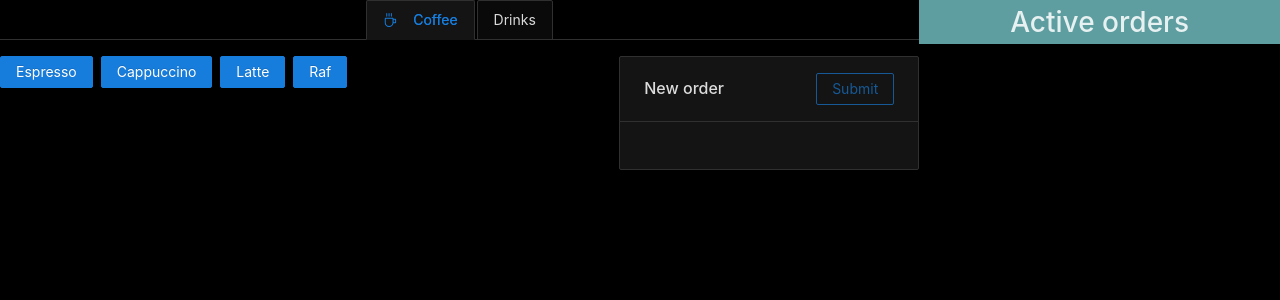
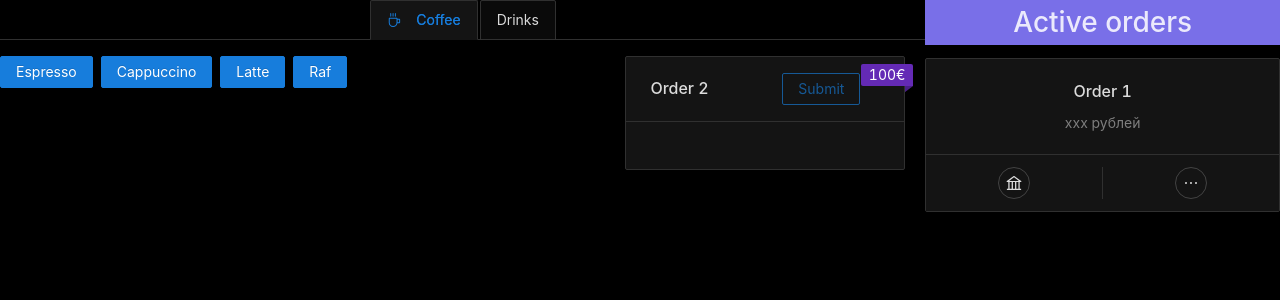
Before and after one commit to MarkTiukov/CoffeeApp, a React (Create React App) app in the folder coffee-app/: page / in a window 1280 px wide. Both pictures are taken after a click on the button "Submit". Shown: the top 300 px of the page. Built offline with nearby package versions, Linux system fonts and the light colour scheme.

Commit message:
active orders cards progress

```diff
--- a/coffee-app/src/app/store.js
+++ b/coffee-app/src/app/store.js
@@ -1,8 +1,10 @@
 import { configureStore } from '@reduxjs/toolkit';
 import newOrderSlice from '../slices/new_order_slice'
+import ordersSlice from '../slices/orders_slice';
 
 export default configureStore({
     reducer: {
         new_order: newOrderSlice,
+        orders: ordersSlice,
     },
 })
--- a/coffee-app/src/components/active_orders/active_orders.css
+++ b/coffee-app/src/components/active_orders/active_orders.css
@@ -1,4 +1,5 @@
 .active-orders-header {
     text-align: center;
-    background-color: cadetblue;
+    background-color: #796FE8;
+    height: 45px;
 }
--- a/coffee-app/src/components/active_orders/active_orders.js
+++ b/coffee-app/src/components/active_orders/active_orders.js
@@ -1,11 +1,22 @@
 import React from "react";
+import { useSelector } from "react-redux";
+import { selectActiveNumber, selectOrders } from "../../slices/orders_slice";
+import OrderCard from "../order_card/order_card";
 
 import './active_orders.css';
 
 function ActiveOrders() {
+    const orders = useSelector(selectOrders);
+    let orders_cards = [];
+    if (useSelector(selectActiveNumber) > 0) {
+        for (const [key, value] of Object.entries(orders)) {
+            orders_cards.push(<OrderCard name={value} />);
+        }
+    }
     return (
         <div className="active-orders-header">
             <h1>Active orders</h1>
+            {orders_cards}
         </div>
     )
 }
--- a/coffee-app/src/components/new_order/new_order.css
+++ b/coffee-app/src/components/new_order/new_order.css
@@ -1,3 +1,3 @@
 .new-order{
-    background-color: blueviolet;
+    margin-right: 20px;
 }
--- a/coffee-app/src/components/new_order/new_order.js
+++ b/coffee-app/src/components/new_order/new_order.js
@@ -1,19 +1,36 @@
 import React from "react";
-import { Card, Button } from "antd";
-import { useSelector } from 'react-redux';
+import { Card, Button, Badge, Space } from "antd";
+import { useSelector, useDispatch } from 'react-redux';
+import { addOrder, selectTotalNumber } from "../../slices/orders_slice";
+import { clearItems, selectItems } from "../../slices/new_order_slice";
 
 import './new_order.css';
 
 function NewOrder() {
-    const items = useSelector((state) => state.new_order.items);
+    const dispatch = useDispatch();
+    const orders_number = useSelector(selectTotalNumber);
+    const items = useSelector(selectItems);
+    const order_name = "Order " + (orders_number + 1);
+    const submit_button = <Button onClick={() => {
+        const creating_order = {
+            'order_name': order_name,
+            'items': items,
+        };
+        dispatch(addOrder(order_name));
+        dispatch(clearItems());
+    }}>Submit</Button>;
     return (
-        <Card title="New order" extra={<Button>Submit</Button>}>
+        <div className="new-order">
+            <Badge.Ribbon text="100€" color="purple">
+                <Card title={order_name} extra={<Space size={10}>{submit_button} <div /></Space>}>
                     {items.map((value, index) => {
                         return (
                             <p>{value}</p>
                         )
                     })}
                 </Card>
+            </Badge.Ribbon >
+        </div >
     )
 }
 
--- a/coffee-app/src/components/order_card/order_card.js
+++ b/coffee-app/src/components/order_card/order_card.js
@@ -1,8 +1,22 @@
+import { Button, Card } from "antd";
+import { BankOutlined, EllipsisOutlined } from '@ant-design/icons';
 import React from "react";
+import Meta from "antd/lib/card/Meta";
 
-function OrderCard() {
+function OrderCard(props) {
+    const name = props.name;
     return (
-        <div></div>
+        <Card
+            hoverable={true}
+            actions={[
+                <Button shape="circle" icon={<BankOutlined />} />,
+                <Button shape="circle" icon={< EllipsisOutlined />} />,
+            ]}>
+            <Meta
+                title={name}
+                description="xxx рублей"
+            />
+        </Card >
     )
 }
 
--- a/coffee-app/src/slices/new_order_slice.js
+++ b/coffee-app/src/slices/new_order_slice.js
@@ -10,10 +10,15 @@ export const newOrderSlice = createSlice({
         addItem: (state, item) => {
             state.items.push(item.payload);
         },
+        clearItems: (state) => {
+            state.items = [];
+        },
     }
 });
 
 // Action creators are generated for each case reducer function
-export const { addItem } = newOrderSlice.actions;
+export const { addItem, clearItems } = newOrderSlice.actions;
+
+export const selectItems = state => state.new_order.items;
 
 export default newOrderSlice.reducer;
--- /dev/null
+++ b/coffee-app/src/slices/orders_slice.js
@@ -0,0 +1,31 @@
+import { createSlice } from '@reduxjs/toolkit'
+
+export const ordersSlice = createSlice({
+    name: 'orders',
+    initialState: {
+        title: "orders",
+        orders: {},
+        total_number: 0,
+        active_number: 1,
+    },
+    reducers: {
+        addOrder: (state, order) => {
+            state.total_number++;
+            state.active_number++;
+            state.orders[state.total_number] = order.payload;
+        },
+        removeOrder: (state, order_id) => {
+            state.active_number--;
+            delete state.orders[order_id.payload];
+        },
+    }
+});
+
+// Action creators are generated for each case reducer function
+export const { addOrder, removeOrder } = ordersSlice.actions;
+
+export const selectActiveNumber = state => state.orders.active_number;
+export const selectTotalNumber = state => state.orders.total_number;
+export const selectOrders = state => state.orders.orders;
+
+export default ordersSlice.reducer;
```
Lines whose indentation alone changed are shown as unchanged.
